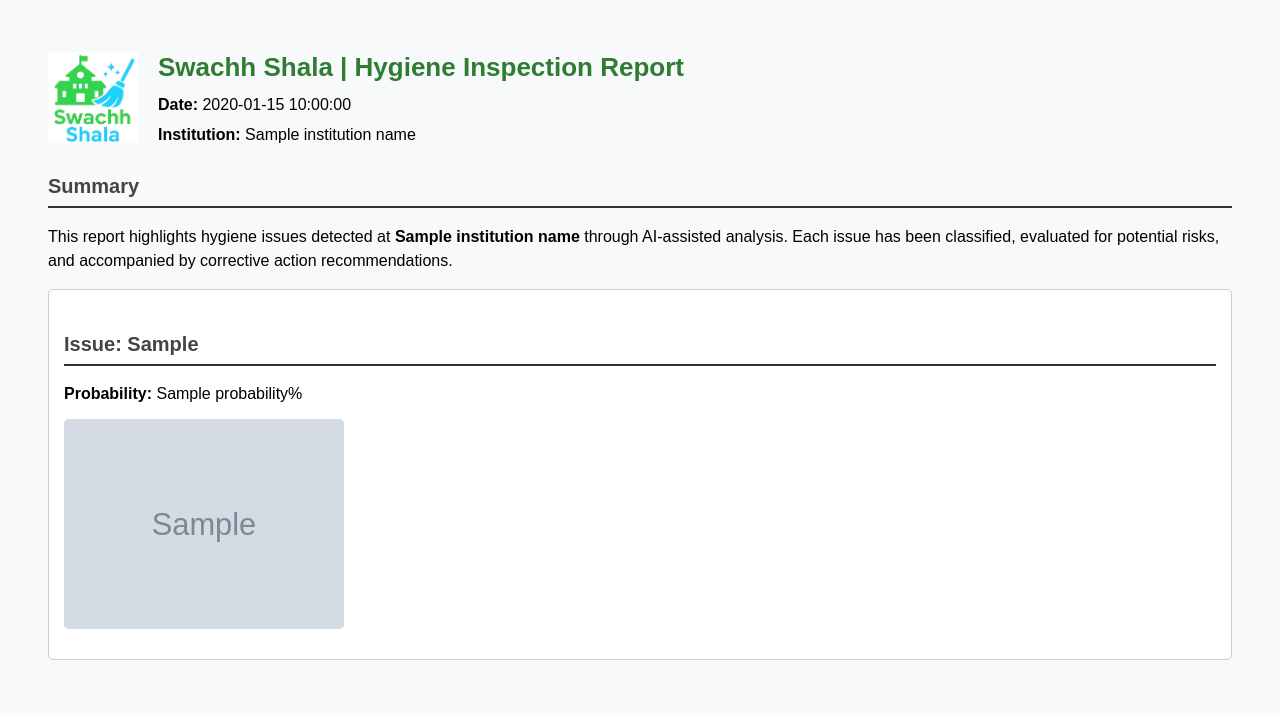
After one commit to Abhay-k12/Swach_Shala_HackOrbit, a Flask app: template templates/report_template.html in a window 1280 px wide. The commit adds this page. Shown: the top 715 px of the page. Run offline with Flask 3, Linux system fonts and the light colour scheme; the template is opened without the code that fills it: most values are stand-ins (such as "Sample title", 1, 10 or a date in 2020); grey boxes marked "Sample" are stand-in pictures.

Commit message:
Addition of generate report feature

```diff
--- /dev/null
+++ b/templates/report_template.html
@@ -0,0 +1,123 @@
+<!DOCTYPE html>
+<html>
+<head>
+  <meta charset="UTF-8">
+  <title>Hygiene Report - {{ institution_name }}</title>
+  <style>
+    body {
+      font-family: Arial, sans-serif;
+      padding: 40px;
+      font-size: 16px;
+      line-height: 1.5;
+      background: #f8f9fa;
+    }
+    .header {
+      display: flex;
+      align-items: center;
+      margin-bottom: 20px;
+    }
+    .header img {
+      width: 90px;
+      margin-right: 20px;
+    }
+    .header h1 {
+      color: #2e7d32;
+      font-size: 26px;
+      margin: 0;
+    }
+    .meta {
+      margin-top: 6px;
+      font-size: 16px;
+    }
+    h2 {
+      margin-top: 24px;
+      font-size: 20px;
+      color: #444;
+      border-bottom: 2px solid #333;
+      padding-bottom: 5px;
+    }
+    .report-section {
+      border: 1px solid #ccc;
+      padding: 15px;
+      margin-bottom: 16px;
+      background: #ffffff;
+      border-radius: 5px;
+    }
+    .image {
+      width: 280px;
+      height: auto;
+      margin: 8px 0;
+      border-radius: 5px;
+    }
+    .info {
+      font-size: 16px;
+      margin: 5px 0;
+    }
+    .note {
+      background: #f1f1f1;
+      padding: 10px;
+      border-radius: 4px;
+      margin-top: 8px;
+      font-size: 15px;
+    }
+    hr {
+      margin: 12px 0;
+      border: none;
+      border-top: 1px solid #ccc;
+    }
+  </style>
+</head>
+<body>
+
+  <div class="header">
+    <img src="static/uploads/logo.jpg">
+    <div>
+      <h1>Swachh Shala | Hygiene Inspection Report</h1>
+      <div class="meta"><strong>Date:</strong> {{ date }}</div>
+      <div class="meta"><strong>Institution:</strong> {{ institution_name }}</div>
+    </div>
+  </div>
+
+  <h2>Summary</h2>
+  <p>This report highlights hygiene issues detected at <strong>{{ institution_name }}</strong> through AI-assisted analysis. Each issue has been classified, evaluated for potential risks, and accompanied by corrective action recommendations.</p>
+
+  {% for complaint in complaints %}
+  <div class="report-section">
+    <h2>Issue: {{ complaint.predicted_class }}</h2>
+    <div class="info"><strong>Probability:</strong> {{ complaint.probability }}%</div>
+    <img src="{{ complaint.image_path }}" class="image">
+
+    {% if complaint.predicted_class == 'DirtyFloor' %}
+      <div class="note">
+        <strong>Cause:</strong> Inadequate cleaning and irregular floor maintenance.<br>
+        <strong>Impact:</strong> Increases bacterial/fungal infection risk and poor hygiene perception.<br>
+        <strong>Action:</strong> Immediate cleaning and scheduled sanitization by sanitation staff.
+      </div>
+    {% elif complaint.predicted_class == 'OverflowingDustbins' %}
+      <div class="note">
+        <strong>Cause:</strong> Irregular waste collection and monitoring.<br>
+        <strong>Impact:</strong> Attracts flies, rodents and spreads odour and infections.<br>
+        <strong>Action:</strong> Call municipal waste services and internal staff for prompt removal.
+      </div>
+    {% elif complaint.predicted_class == 'TrashPresence' %}
+      <div class="note">
+        <strong>Cause:</strong> Lack of disposal points and improper student awareness.<br>
+        <strong>Impact:</strong> Mosquito breeding, infections and allergies from accumulated trash.<br>
+        <strong>Action:</strong> Organize awareness drives and clean-up with housekeeping team.
+      </div>
+    {% elif complaint.predicted_class == 'WaterLeaks' %}
+      <div class="note">
+        <strong>Cause:</strong> Damaged plumbing or taps.<br>
+        <strong>Impact:</strong> Stagnant water promotes mosquitoes and damp walls causing respiratory issues.<br>
+        <strong>Action:</strong> Engage maintenance engineer for repairs and health officer inspection.
+      </div>
+    {% endif %}
+  </div>
+  {% endfor %}
+
+  {% if complaints|length == 0 %}
+  <p>No issues detected for this institution at this time.</p>
+  {% endif %}
+
+</body>
+</html>
```
Also changed, not shown: templates/admin_dashboard.html (+21 -9 lines).
